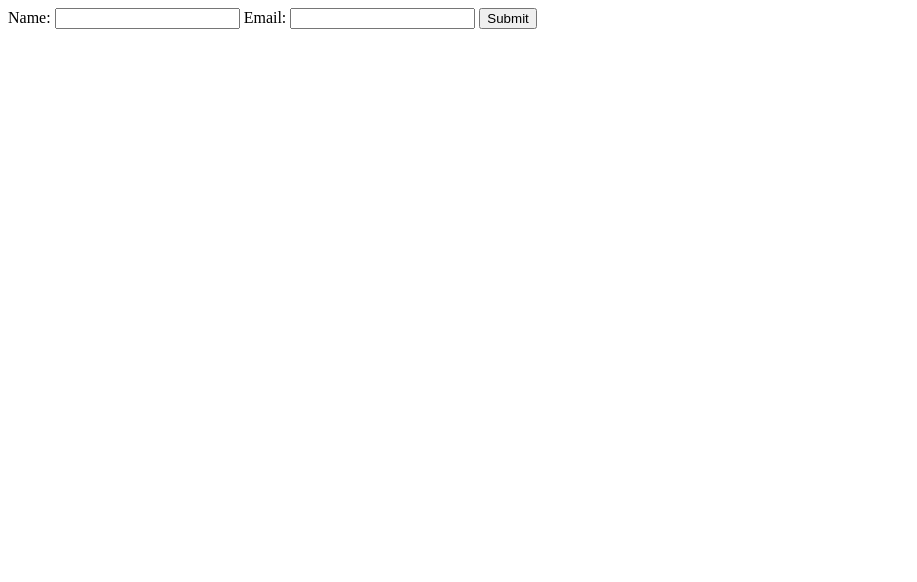
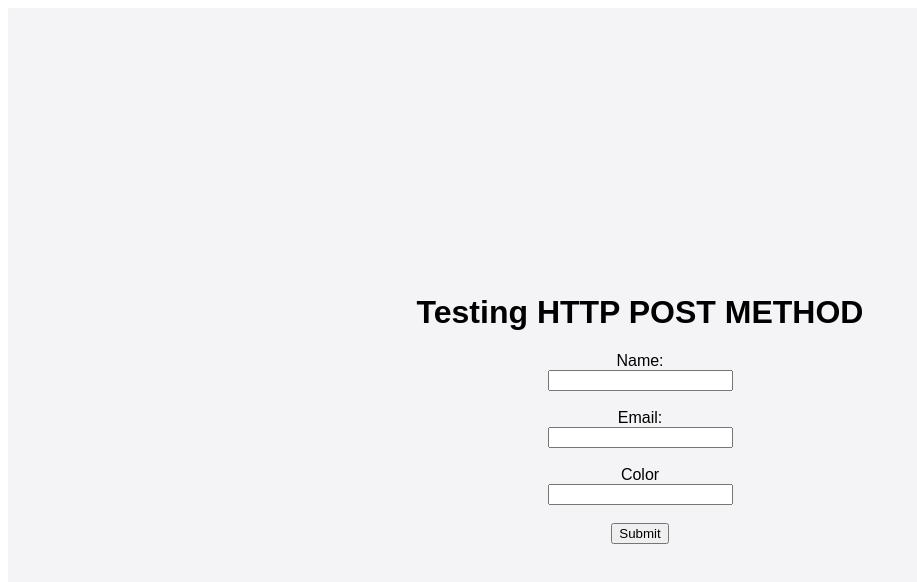
Before and after one commit to adithyapaib/cecexpress, a website: page static/post.html in a window 1280 px wide. Shown: the whole page, without its empty margins (0-917 px from the left). Drawn offline with Linux system fonts and the light colour scheme.

Commit message:
Added HTTP Method POST

```diff
--- a/static/post.html
+++ b/static/post.html
@@ -5,12 +5,30 @@
     <meta name="viewport" content="width=device-width, initial-scale=1.0">
     <title>DEMO FOR POST</title>
 </head>
+
+<style>
+    form {
+        font-family: Arial, sans-serif;
+        display: flex;
+        justify-content: center;
+        align-items: center;
+        flex-direction: column;
+        height: 100vh;
+        margin: 0;
+        background-color: #f4f4f6;
+    }
+</style>
 <body>
-    <form action="localhost:3000/post" method="post">
+
+
+    <form action="http://localhost:3000/post" method="post" >
+        <h1> Testing HTTP POST METHOD </h1>
         <label for="name">Name:</label>
-        <input type="text" id="name" name="name">
+        <input type="text" id="name" name="name"><br>
         <label for="email">Email:</label>
-        <input type="email" id="email" name="email">
+        <input type="email" id="email" name="email"> <br>
+        <label for class="color">Color</label>
+        <input type="text" id="color" name="color"><br>
         <button type="submit">Submit</button>
     </form>
 
```
Also changed, not shown: index.js (+14 -1 lines), README.md.
